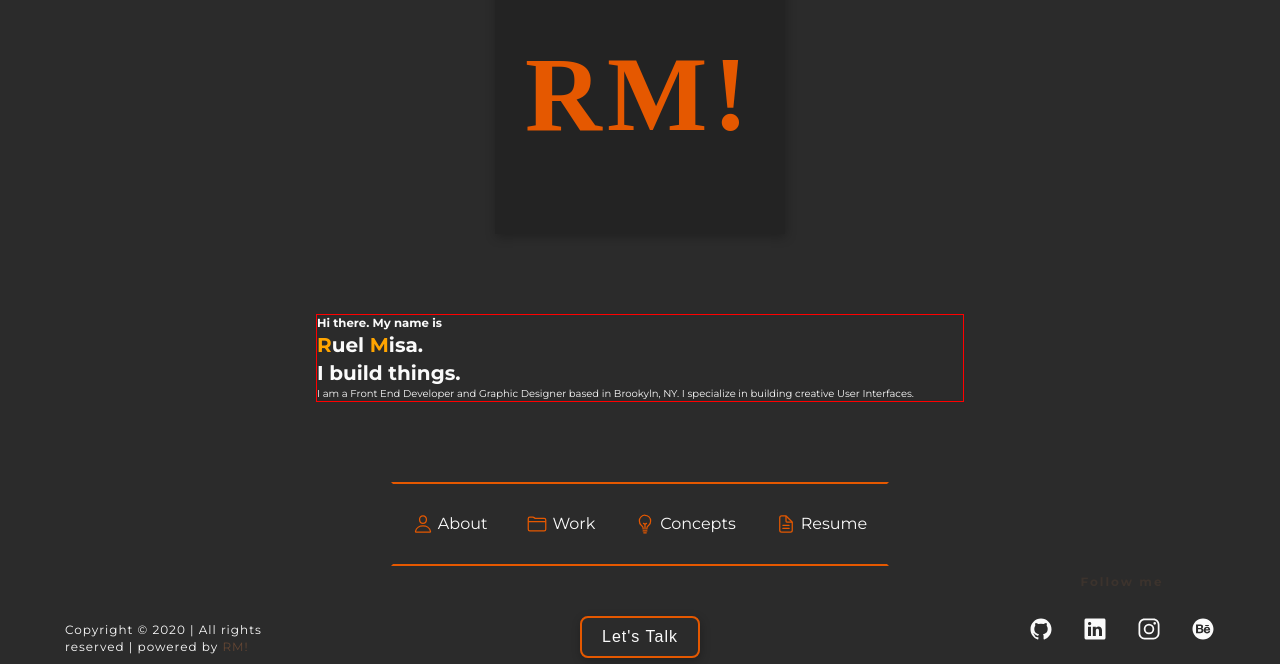
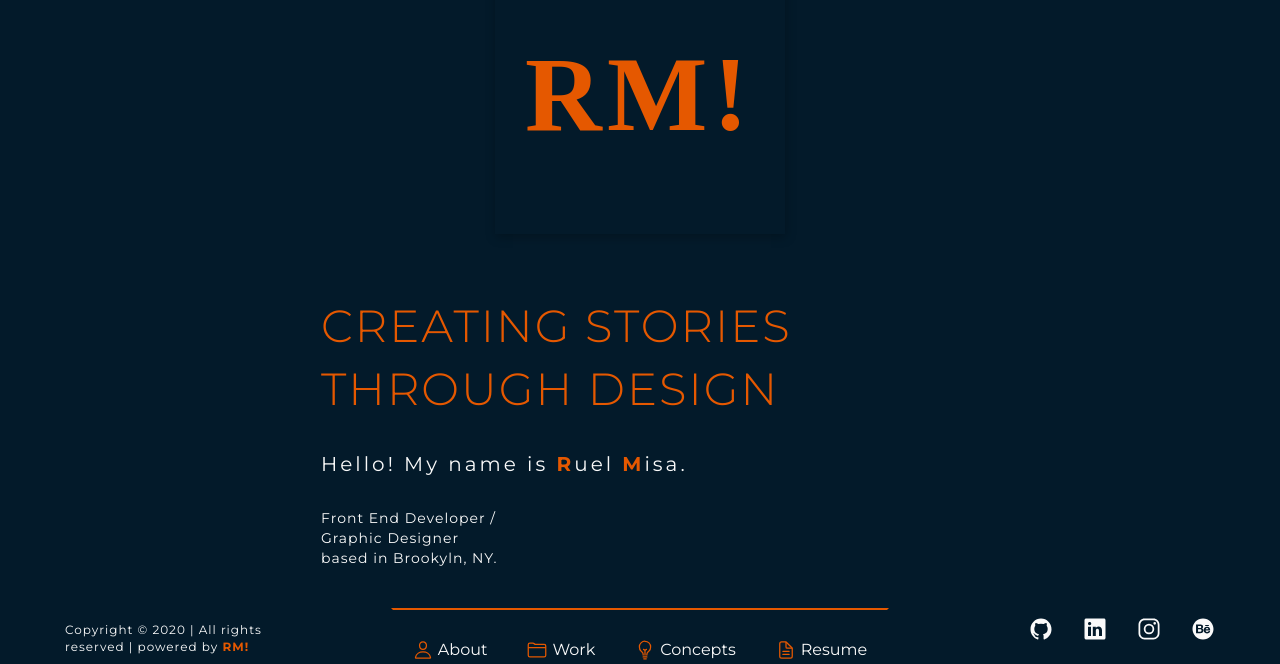
Before and after one commit to theruelmisa/theruelmisa_v1, a React (Create React App) app: page / in a window 1280 px wide. Shown: the part 136-800 px from the top of the page. Built offline with nearby package versions, Linux system fonts and the light colour scheme.

Commit message:
changed background color for main body and logo. Finished intro box. Changed animation feature on social media box

```diff
--- a/public/index.html
+++ b/public/index.html
@@ -27,7 +27,7 @@
     <title>Ruel Misa</title>
 
     <link rel="preconnect" href="https://fonts.gstatic.com">
-    <link href="https://fonts.googleapis.com/css2?family=Merriweather:wght@400;700&family=Montserrat:wght@300;400;500;700;800&display=swap" rel="stylesheet">
+    <link href="https://fonts.googleapis.com/css2?family=Montserrat:wght@300;400;500;700;800&display=swap" rel="stylesheet">
   </head>
   <body>
     <noscript>You need to enable JavaScript to run this app.</noscript>
--- a/src/components/Footer/Footer.elements.js
+++ b/src/components/Footer/Footer.elements.js
@@ -40,20 +40,27 @@ export const SocialMediaText = styled.p`
     padding: .5rem 1rem;
     margin-bottom: 1rem;
 
-    animation: blinking 3s infinite;
+    animation: slidein 3s infinite;
 
-    @keyframes blinking {
+    @keyframes slidein {
         0% {
-            color: transparent;
+            margin-left: 100%;
+            width: 300%;
+            opacity: 0;
         }
 
         50% {
-            color: var(--secondary-color);
+            margin-left: 0%;
+            width: 50%;
+            opacity: 1;
         }
 
         100% {
-            color: transparent;
+            margin-left: 200%;
+            width: 50%;
+            opacity: 0;
         }
+
     }
 `;
 
--- a/src/components/Intro/Intro.elements.js
+++ b/src/components/Intro/Intro.elements.js
@@ -1,8 +1,18 @@
 import styled from 'styled-components';
+import { TextEmphasis } from '../../globalStyles';
 
 export const IntroBox = styled.div`
-    border: 1px solid red;
-
-    margin-bottom: 8rem;
+    margin-bottom: 3rem;
     width: 60%;
 `;
+
+export const IntroTextEmphasis = styled(TextEmphasis)`
+    font-weight: 700;
+`;
+
+export const IntroPara = styled.p`
+    padding: 1rem .5rem;
+    font-size: 1.4rem;
+    letter-spacing: .1rem;
+    line-height: 2rem;
+`;
--- a/src/components/Intro/Intro.js
+++ b/src/components/Intro/Intro.js
@@ -1,16 +1,22 @@
 import React from 'react';
-import { IntroBox } from './Intro.elements';
+import { MainHeading, SubHeading } from '../../globalStyles';
+import { IntroBox, IntroTextEmphasis, IntroPara } from './Intro.elements';
 
 const Intro = () => {
     return (
         <IntroBox>
-            <h3>Hi there. My name is</h3>
-            <h1>
-                <span style={{ color: "orange"}}>R</span>uel <span style={{ color: "orange"}}>M</span>isa. <br />
-                I build things.
-            </h1>
+            <MainHeading>
+                Creating stories through Design
+            </MainHeading>
+            <SubHeading>
+                Hello! My name is <IntroTextEmphasis>R</IntroTextEmphasis>uel <IntroTextEmphasis>M</IntroTextEmphasis>isa.
 
-            <p>I am a Front End Developer and Graphic Designer based in Brookyln, NY. I specialize in building creative User Interfaces.</p>
+            </SubHeading>
+            <IntroPara>
+            Front End Developer / <br />
+            Graphic Designer <br />
+            based in Brookyln, NY.
+            </IntroPara>
         </IntroBox>
     )
 };
--- a/src/components/Logo/Logo.elements.js
+++ b/src/components/Logo/Logo.elements.js
@@ -6,9 +6,9 @@ export const LogoBox = styled(Link)`
     display: flex;
     align-items: center;
     justify-content: center;
-    margin-bottom: 8rem;
+    margin-bottom: 5rem;
     box-shadow: var(--bs-light);
-    background: var(--black-darker);
+    background: var(--midnight-blue);
 `;
 
 
--- a/src/globalStyles.js
+++ b/src/globalStyles.js
@@ -10,6 +10,8 @@ const GlobalStyles = createGlobalStyle`
         --dark-grey: #b3b3b3;
         --black: #2b2b2b;
         --black-darker: #232323;
+        --midnight-blue: #031a2a;
+        --midnight: #052439;
 
 
         --bs-light: 1px 3px 10px rgba(0, 0, 0, .25);
@@ -33,7 +35,7 @@ const GlobalStyles = createGlobalStyle`
         font-family: 'Montserrat', sans-serif;
         font-weight: 400;
         line-height: 1.4;
-        background: var(--black);
+        background: var(--midnight-blue);
         color: var(--white);
     }
 
@@ -113,21 +115,26 @@ export const CtaButton = styled(Button)`
 export const TextEmphasis = styled.span`
     color: var(--primary-color);
     font-family: 'Montserrat', sans-serif;
-    animation: blinking 5s infinite;
+    font-weight: 700;
+`;
 
-    @keyframes blinking {
-        0% {
-            color: transparent;
-        }
+export const MainHeading = styled.h1`
+    color: var(--primary-color);
+    letter-spacing: .2rem;
+    font-weight: 300;
+    font-size: 4.5rem;
+    text-transform: uppercase;
 
-        50% {
-            color: var(--primary-color);
-        }
+    margin-bottom: 1rem;
+    padding: 1rem .5rem;
+`;
 
-        100% {
-            color: transparent;
-        }
-    }
+export const SubHeading = styled.h3`
+    letter-spacing: .3rem;
+    font-size: 2rem;
+    font-weight: 400;
+    margin-bottom: 1rem;
+    padding: 1rem .5rem;
 `;
 
 
```
Also changed, not shown: 1 other file (tests, documents, lock files or other folders).
